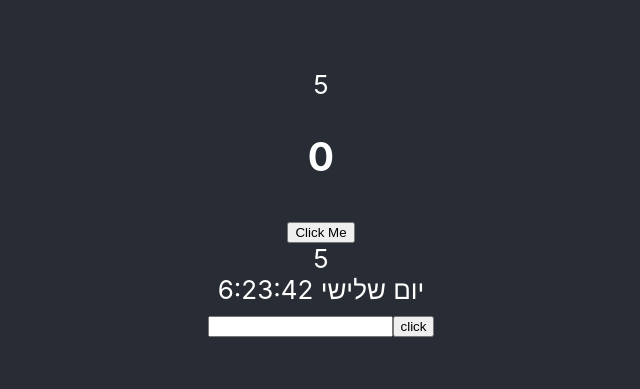
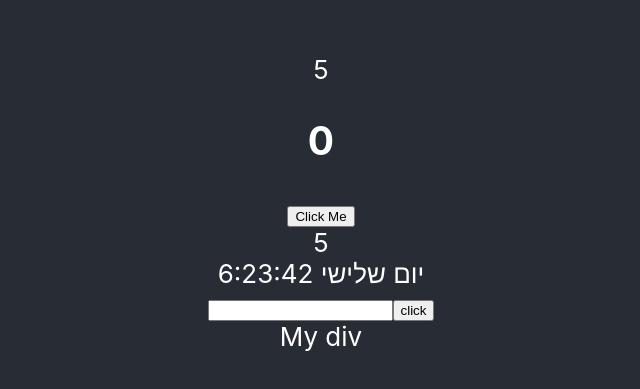
Before and after one commit to MaorAmar/learnReact, a React (Create React App) app: page / in a window 1280 px wide. Shown: the part 197-586 px from the top of the page, without its empty margins (319-959 px from the left). Built offline with nearby package versions, Linux system fonts and the light colour scheme.

Commit message:
firstAns

```diff
--- a/src/App.js
+++ b/src/App.js
@@ -5,6 +5,7 @@ import CountButton from './Components/CountButton';
 import CountDown from './Components/CountDown';
 import TodayTime from './Components/TodayTime';
 import InputViewer from './Components/InputViewer';
+import MyDivContainer from './Components/MyDivContainer';
 
 function App() {
   return (
@@ -15,6 +16,7 @@ function App() {
         <CountDown count={10} />
         <TodayTime />
         <InputViewer />
+        <MyDivContainer />
       </header>
     </div>
   );
--- /dev/null
+++ b/src/Components/Div.jsx
@@ -0,0 +1,14 @@
+import React, { useState } from 'react';
+function Div(props) {
+  let onText = props.onMouseOver;
+  let outText = props.onMouseOut;
+  return (
+    <div
+      onMouseOver={onText}
+      onMouseOut={outText}
+    >
+      My div
+    </div>
+  );
+}
+export default Div;
--- /dev/null
+++ b/src/Components/MyDivContainer.jsx
@@ -0,0 +1,28 @@
+import React, {useState} from 'react';
+import Div from './Div';
+
+function MyDivContainer() {
+
+  const [onText, setOnText] = useState('');
+  function mouseOnText(e){
+    setOnText('active')
+  }
+
+  function mouseOutText(e){
+    setOnText('');
+  }
+   return (
+    <div>
+      <Div
+        onMouseOver={mouseOnText}
+        onMouseOut={mouseOutText}
+      >
+    </Div>
+    {onText}
+    </div>
+  );
+
+
+}
+
+export default MyDivContainer;
```
